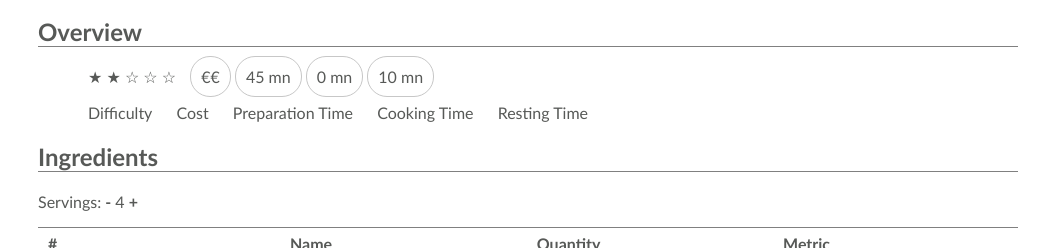
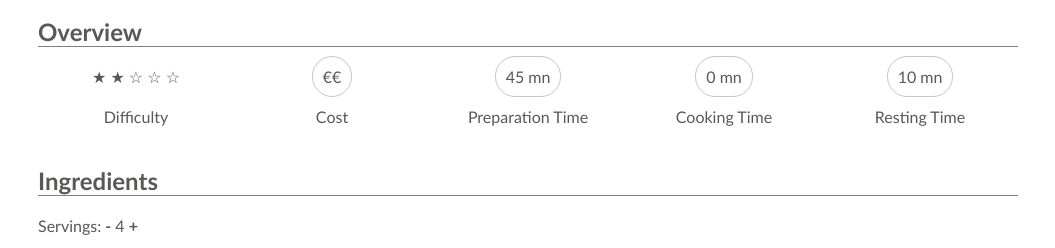
Before and after one commit to Lepelley/maquette-site-recette, a plain HTML site: page index.html in a window 1280 px wide. Shown: the part 474-722 px from the top of the page, without its empty margins (112-1167 px from the left). Drawn offline with Linux system fonts and the light colour scheme.

Commit message:
change list style

```diff
--- a/index.html
+++ b/index.html
@@ -17,17 +17,17 @@
 			<h2>Overview</h2>
 			<ul id="liste">
 				<li>&#9733; &#9733; &#9734; &#9734; &#9734;</li>
-				<li>€€</li>
-				<li>45 mn</li>
-				<li>0 mn</li>
-				<li>10 mn</li>
+				<li><span>€€</span></li>
+				<li><span>45 mn</span></li>
+				<li><span>0 mn</span></li>
+				<li><span>10 mn</span></li>
 			</ul>
 			<ul>
-				<li>Difficulty</li>
-				<li>Cost</li>
-				<li>Preparation Time</li>
-				<li>Cooking Time</li>
-				<li>Resting Time</li>
+				<li><span>Difficulty</span></li>
+				<li><span>Cost</span></li>
+				<li><span>Preparation Time</span></li>
+				<li><span>Cooking Time</span></li>
+				<li><span>Resting Time</span></li>
 			</ul>
 
 			<h2 class="clear">Ingredients</h2>
--- a/style.css
+++ b/style.css
@@ -27,17 +27,28 @@ h2 {
 
 /* Overview */
 
+ul {
+	list-style: none;
+	margin: 0;
+	padding: 0;
+	display: flex;
+	justify-content: space-around;
+}
+
 li {
 	list-style: none;
-	display: inline;
-	padding: 10px;
 	text-align: center;
-	margin-bottom: 10px;
 	border-radius: 20px 20px 20px 20px;
+	width: 20%;
+	margin-bottom: 20px;
 }
 
-#liste li + li {
+
+
+#liste li + li span {
 	border: 1px solid #c7c7c7;
+	padding: 10px;
+	border-radius: 20px 20px 20px 20px;
 }
 
 
```
